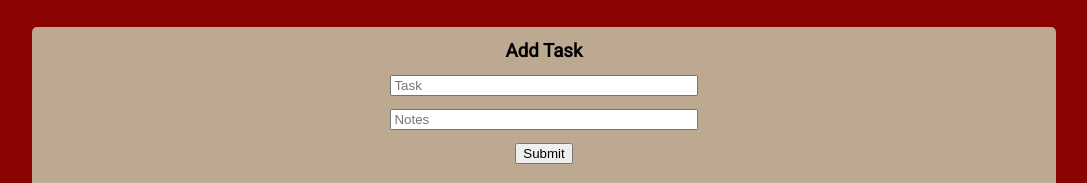
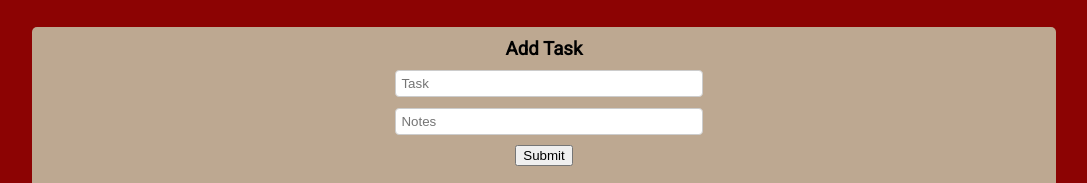
Before and after one commit to millennium-faulken/urgent, a React (Create React App) app: page / in a window 1280 px wide. Shown: the part 162-345 px from the top of the page, without its empty margins (96-1183 px from the left). Built offline with nearby package versions, Linux system fonts and the light colour scheme; no server answers; the database is empty; a web font is replaced by a local one.

Commit message:
more css

```diff
--- a/src/Urgent.css
+++ b/src/Urgent.css
@@ -30,6 +30,16 @@ p {
   margin: auto;
   height: 150px;
   text-align: center;
+}
+
+.taskInput input {
+  width: 100%;
+  padding: 5px 5px;
+  margin: 0px 5px;
+  display: inline-block;
+  border: 1px solid #ccc;
+  border-radius: 4px;
+  box-sizing: border-box;
 }
 
 .taskInput button {
--- a/src/auth/Login.css
+++ b/src/auth/Login.css
@@ -30,4 +30,5 @@
 
 .inputBox h3 {
   font-size: 1.5vw;
+  margin-right: 5px;
 }
```
